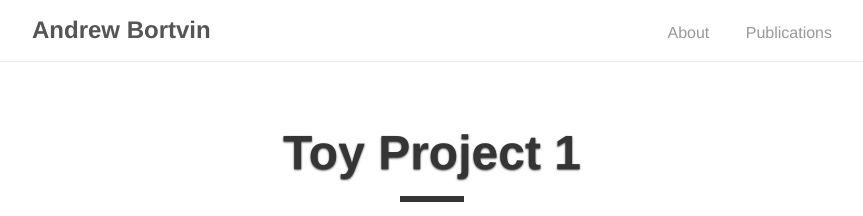
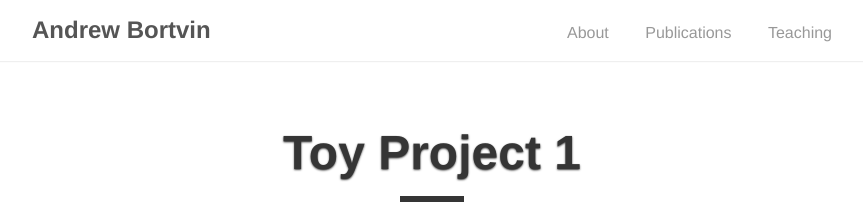
Before and after one commit to andrew-bortvin/andrew-bortvin.github.io, a Jekyll site: the page built from _posts/2017-08-21-toy-project-1.md, in a window 1280 px wide. Shown: the top 216 px of the page, without its empty margins (208-1071 px from the left). Built offline with Jekyll 4.4.1, drawn with Linux system fonts in a browser that asks for light colours.

Commit message:
Update base.html

```diff
--- a/_layouts/base.html
+++ b/_layouts/base.html
@@ -12,6 +12,7 @@
         <ul>
           <li><a href="{{ '/' | prepend: site.baseurl }}">About</a></li>
           <li><a href="{{ '/publications' | prepend: site.baseurl }}/">Publications</a></li>
+          <li><a href="{{ '/teaching' | prepend: site.baseurl }}/">Teaching</a></li>
         </ul>
     </div>
   </nav>
```
